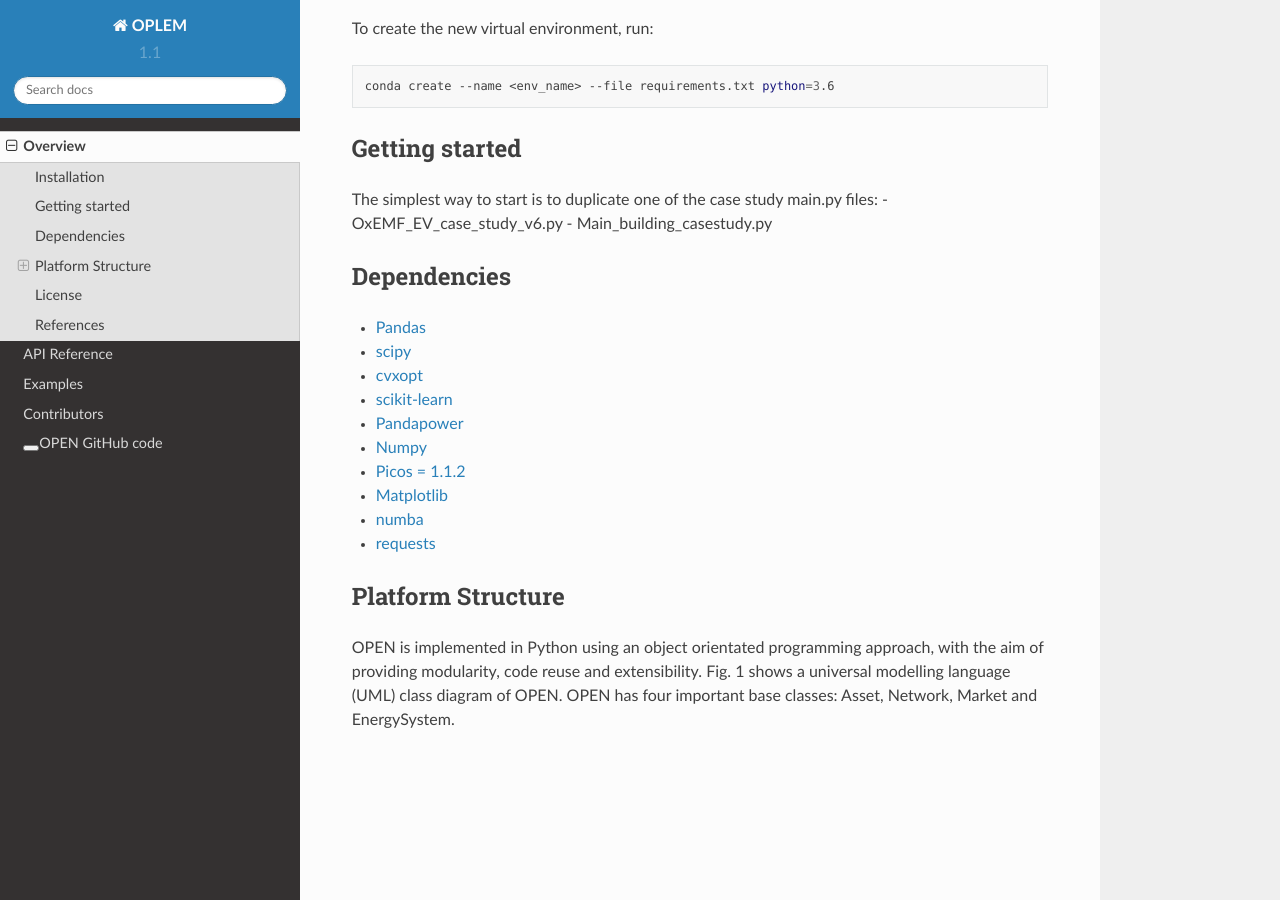
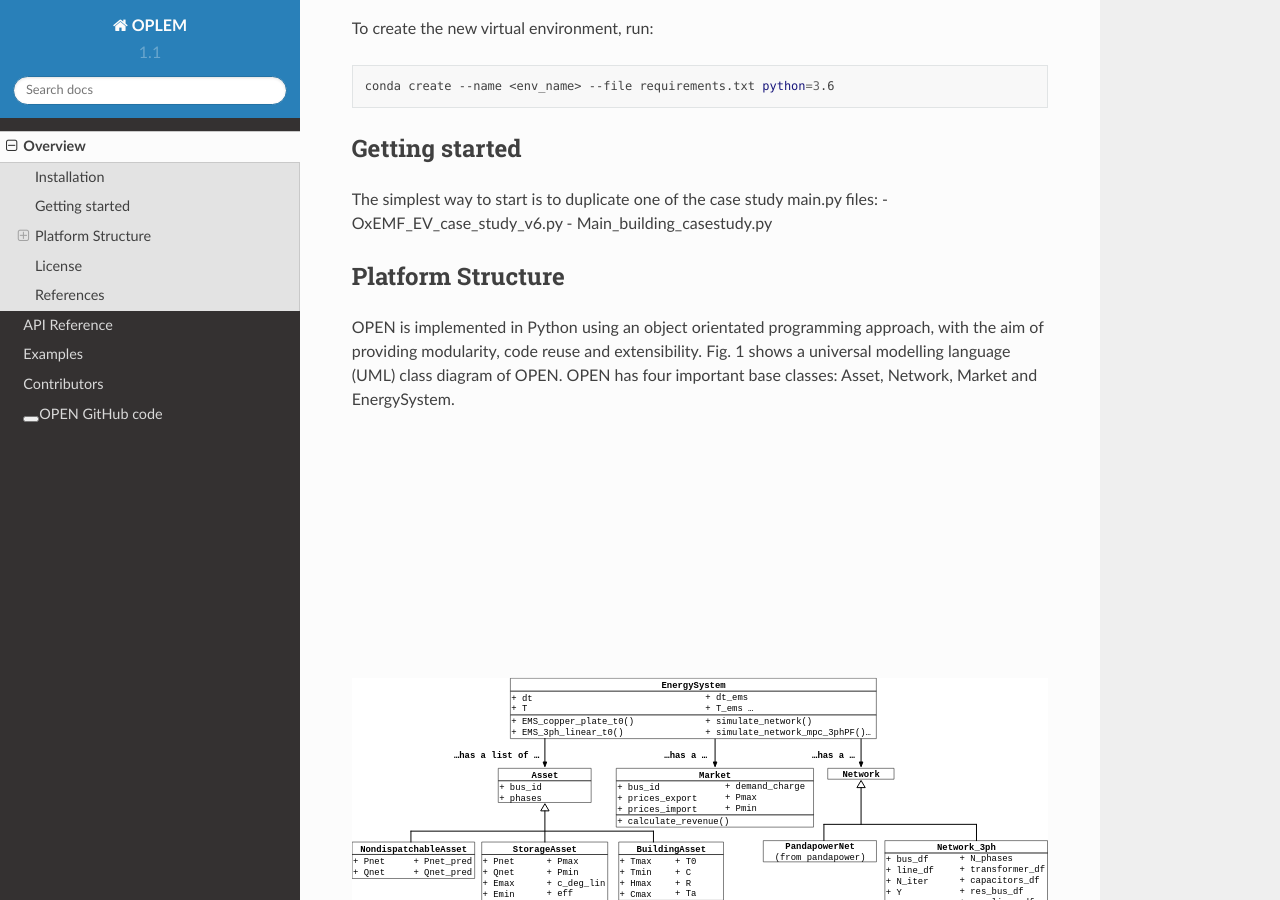
Before and after one commit to EsaLaboratory/OPLEM, a Sphinx documentation site: the page built from docs/overview.rst, in a window 1280 px wide and 900 px high, scrolled down 707 px. Built offline with Sphinx 7.4.7 and the Read the Docs theme 2.0.0, drawn with Linux system fonts in a browser that asks for light colours.

Commit message:
Update overview.rst

```diff
--- a/docs/overview.rst
+++ b/docs/overview.rst
@@ -36,20 +36,6 @@ Getting started
 The simplest way to start is to duplicate one of the case study main.py files:
 - OxEMF_EV_case_study_v6.py
 - Main_building_casestudy.py
-
-Dependencies
-------------
-
-* `Pandas <https://pandas.pydata.org/>`_
-* `scipy <https://www.scipy.org/>`_
-* `cvxopt <https://cvxopt.org/>`_
-* `scikit-learn <https://scikit-learn.org/stable/>`_
-* `Pandapower <https://pandapower.readthedocs.io/en/v1.6.0/>`_
-* `Numpy <http://www.numpy.org/>`_
-* `Picos = 1.1.2 <https://picos-api.gitlab.io/picos/>`_
-* `Matplotlib <https://matplotlib.org/>`_
-* `numba <http://numba.pydata.org/numba-doc/latest/index.html/>`_
-* `requests <http://docs.python-requests.org/en/master/>`_
 
 Platform Structure
 --------------------
```
